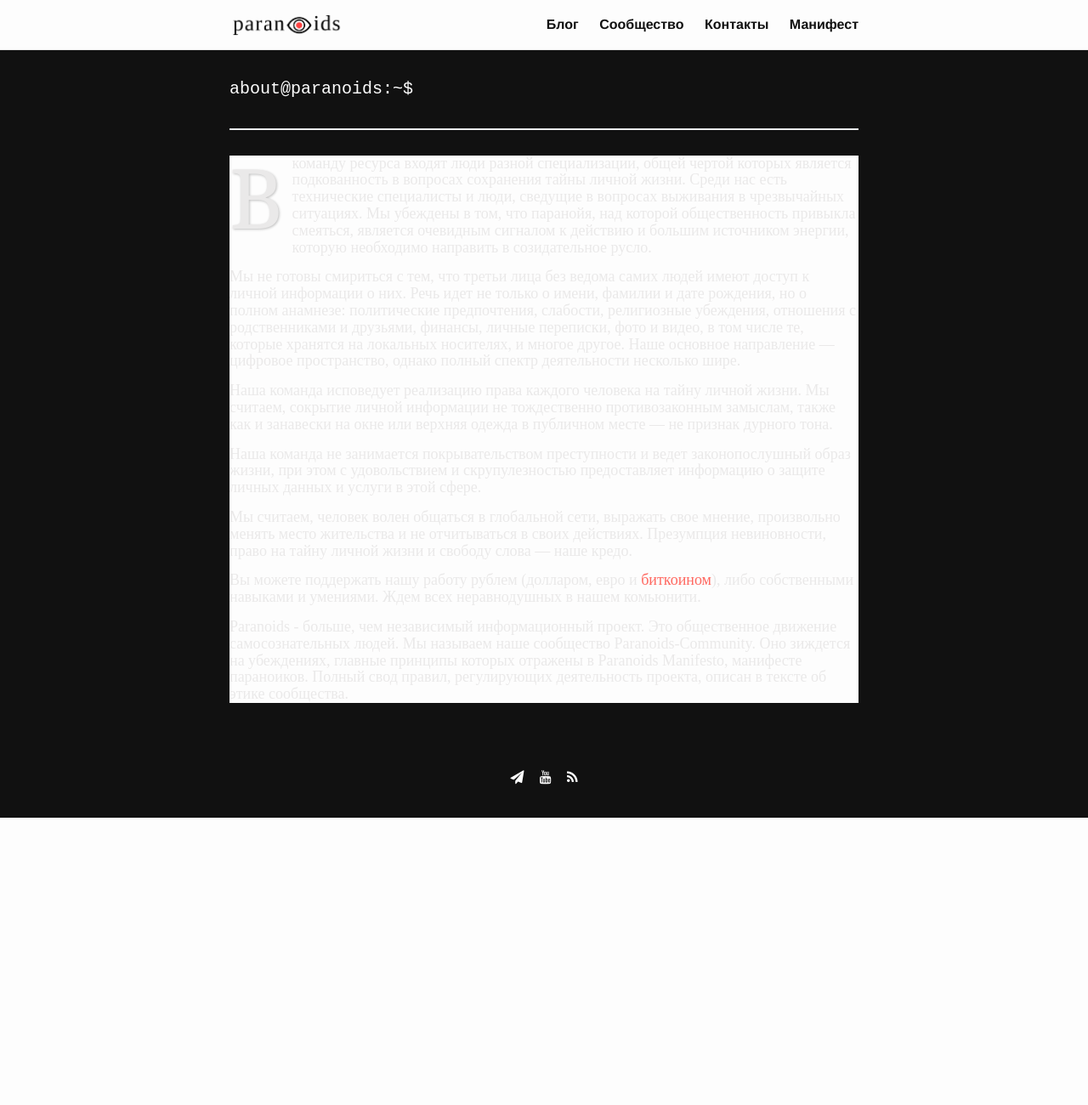
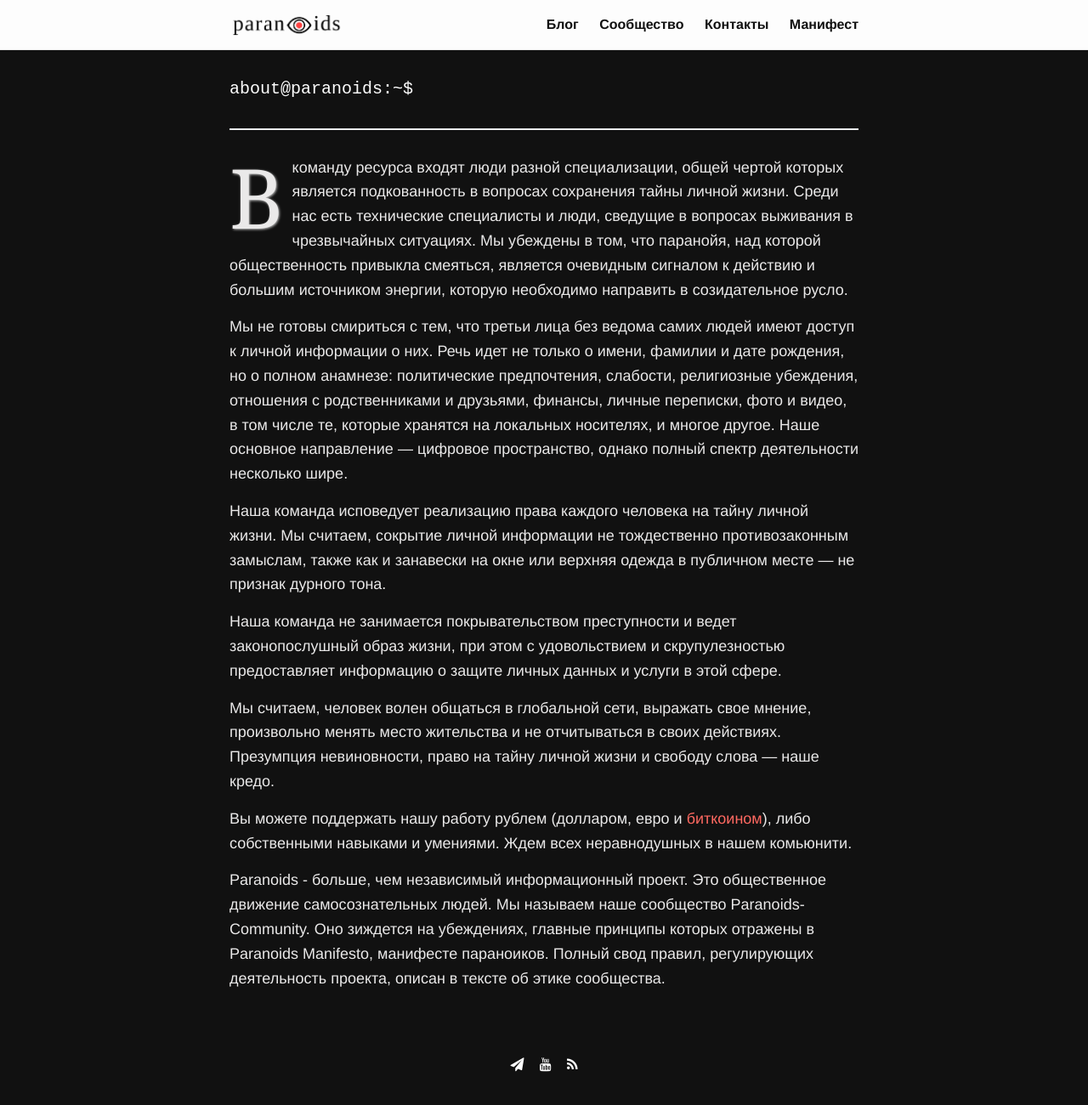
Before and after one commit to 2b7E1n6D0e5R7/2b7E1n6D0e5R7.github.io, a Jekyll site: the page built from _pages/community.md, in a window 1280 px wide. Shown: the whole page at 85% size. Built offline with Jekyll 4.4.1, drawn with Linux system fonts in a browser that asks for light colours; before the commit the page ends 962 px from its top, so only the background shows below that.

Commit message:
Update about.html

```diff
--- a/_layouts/about.html
+++ b/_layouts/about.html
@@ -16,7 +16,7 @@
         <hr>
 
 
-        <div class="about type">
+        <div class="about">
 
           {{ content }}
 
```
